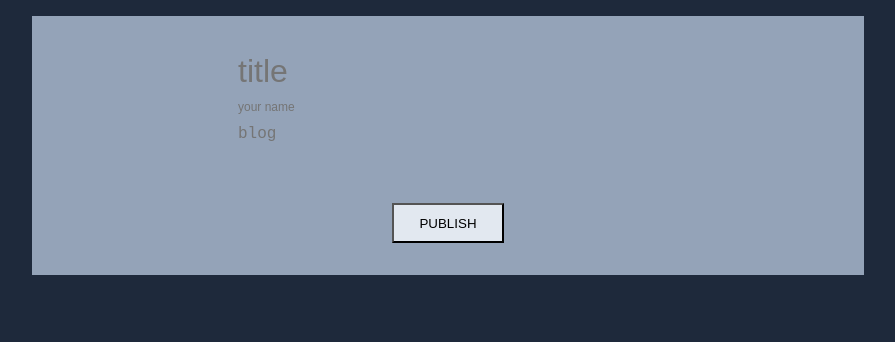
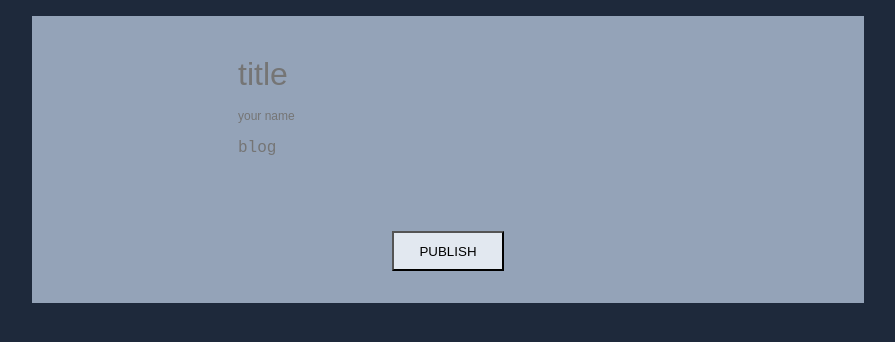
Before and after one commit to rwclutterbuck/bloggers-anon, a plain HTML site: page client/index.html in a window 1280 px wide. Shown: the whole page, without its empty margins (192-1087 px from the left). Drawn offline with Linux system fonts and the light colour scheme.

Commit message:
change input margins to paddings

```diff
--- a/client/style.css
+++ b/client/style.css
@@ -7,7 +7,7 @@
 input,
 textarea {
   border: none;
-  margin: 0.25rem 0;
+  padding: 0.5rem;
   background-color: var(--primary);
 }
 
```
